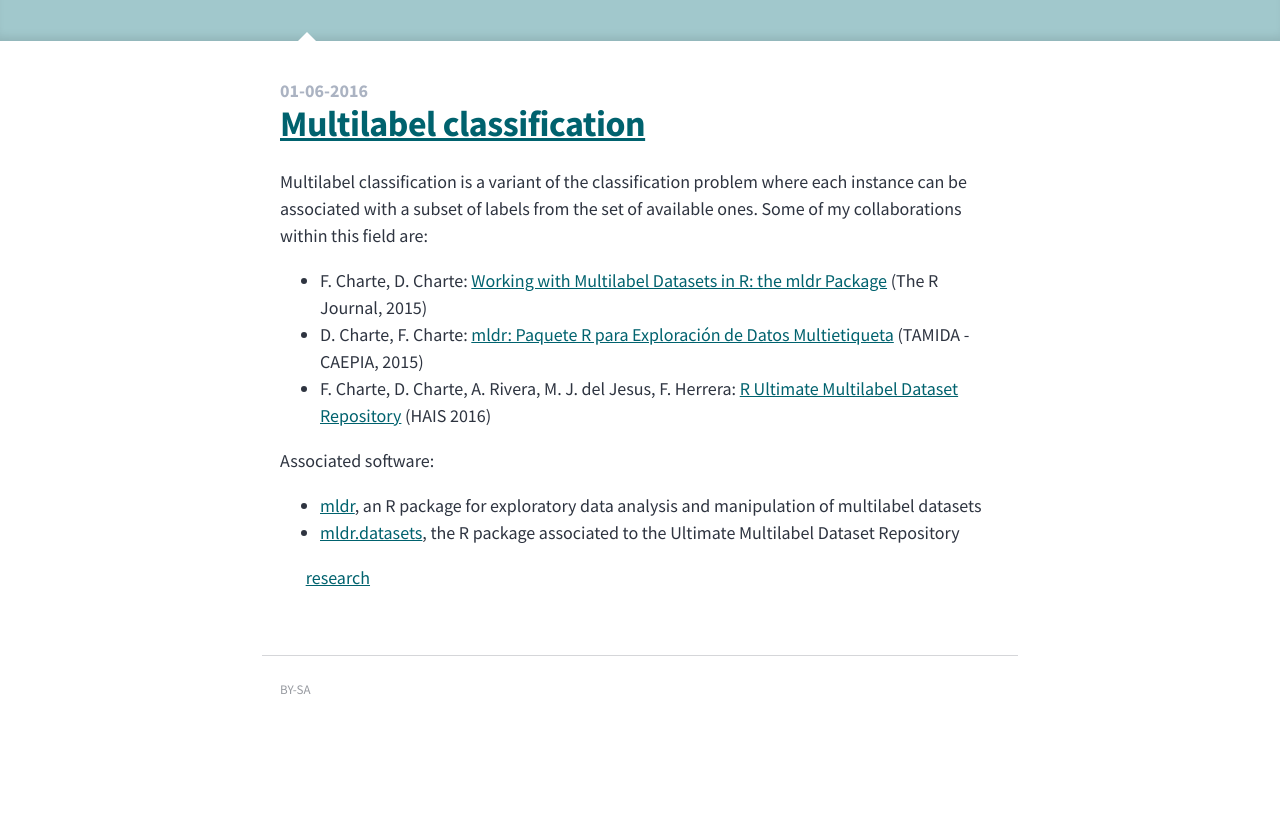
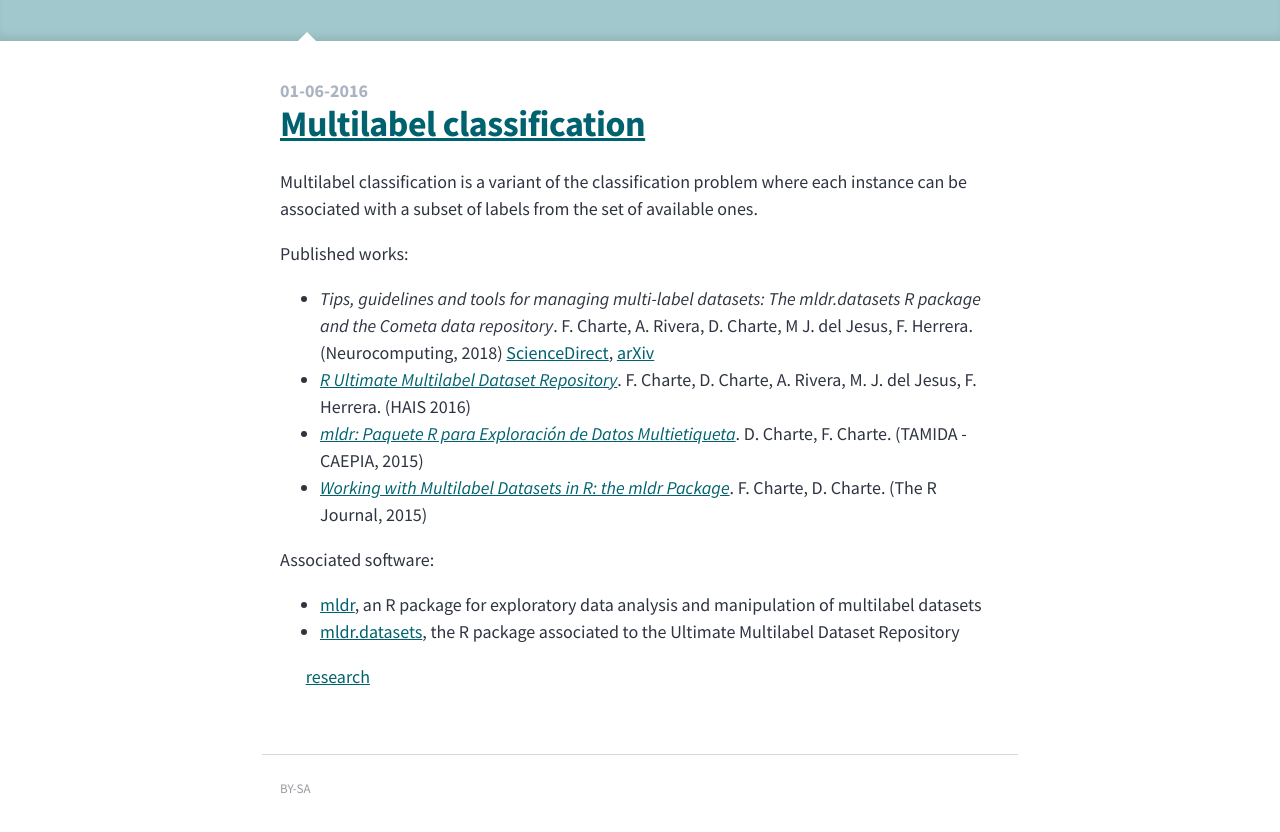
Before and after one commit to fdavidcl/fdavidcl.github.io, a Jekyll site: the page built from blog/_posts/2016-06-01-multilabel.md, in a window 1280 px wide. Shown: the top 832 px of the page. Built offline with Jekyll 4.4.1, drawn with Linux system fonts in a browser that asks for light colours; a style sheet for code colours, icons or effects is not loaded.

Commit message:
Update research posts

```diff
--- a/blog/_posts/2016-06-01-multilabel.md
+++ b/blog/_posts/2016-06-01-multilabel.md
@@ -5,11 +5,14 @@ tags:
 - research
 ---
 
-Multilabel classification is a variant of the classification problem where each instance can be associated with a subset of labels from the set of available ones. Some of my collaborations within this field are:
+Multilabel classification is a variant of the classification problem where each instance can be associated with a subset of labels from the set of available ones.
 
-* F. Charte, D. Charte: [Working with Multilabel Datasets in R: the mldr Package](https://journal.r-project.org/archive/2015-2/charte-charte.pdf) (The R Journal, 2015)
-* D. Charte, F. Charte: [mldr: Paquete R para Exploración de Datos Multietiqueta](http://simd.albacete.org/actascaepia15/papers/00695.pdf) (TAMIDA - CAEPIA, 2015)
-* F. Charte, D. Charte, A. Rivera, M. J. del Jesus, F. Herrera: [R Ultimate Multilabel Dataset Repository](http://link.springer.com/chapter/10.1007/978-3-319-32034-2_41) (HAIS 2016)
+Published works:
+
+* *Tips, guidelines and tools for managing multi-label datasets: The mldr.datasets R package and the Cometa data repository*. F. Charte, A. Rivera, D. Charte, M J. del Jesus, F. Herrera. (Neurocomputing, 2018) [ScienceDirect](https://www.sciencedirect.com/science/article/pii/S0925231218301401), [arXiv](https://arxiv.org/abs/1802.03568)
+* *[R Ultimate Multilabel Dataset Repository](http://link.springer.com/chapter/10.1007/978-3-319-32034-2_41)*. F. Charte, D. Charte, A. Rivera, M. J. del Jesus, F. Herrera. (HAIS 2016)
+* *[mldr: Paquete R para Exploración de Datos Multietiqueta](http://simd.albacete.org/actascaepia15/papers/00695.pdf)*. D. Charte, F. Charte. (TAMIDA - CAEPIA, 2015)
+* *[Working with Multilabel Datasets in R: the mldr Package](https://journal.r-project.org/archive/2015-2/charte-charte.pdf)*. F. Charte, D. Charte. (The R Journal, 2015)
 
 Associated software:
 
```
Also changed, not shown: blog/_posts/2016-09-01-deep-learning.md (+7 -3 lines).
